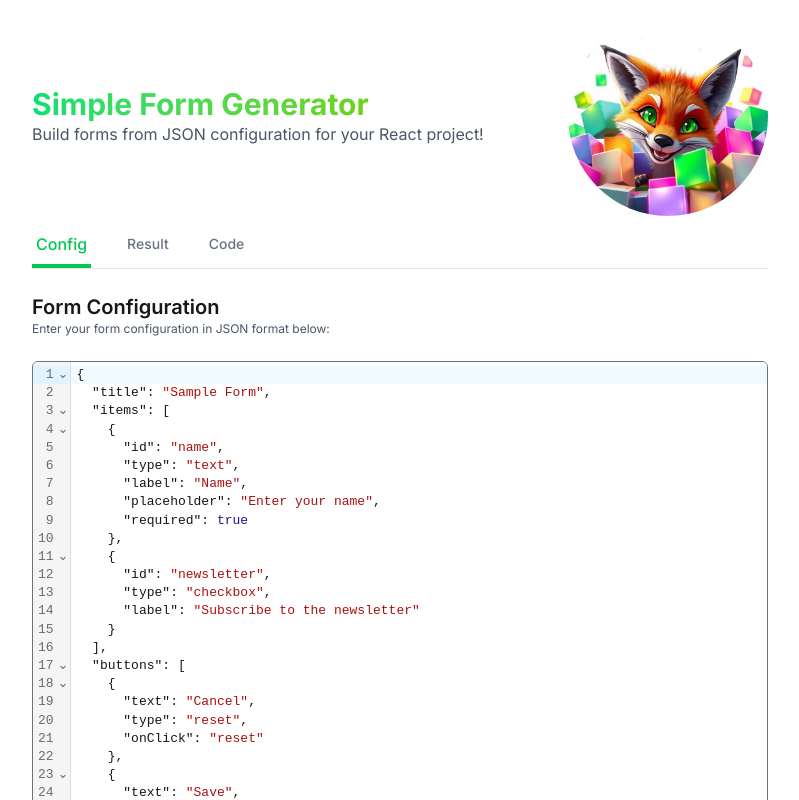
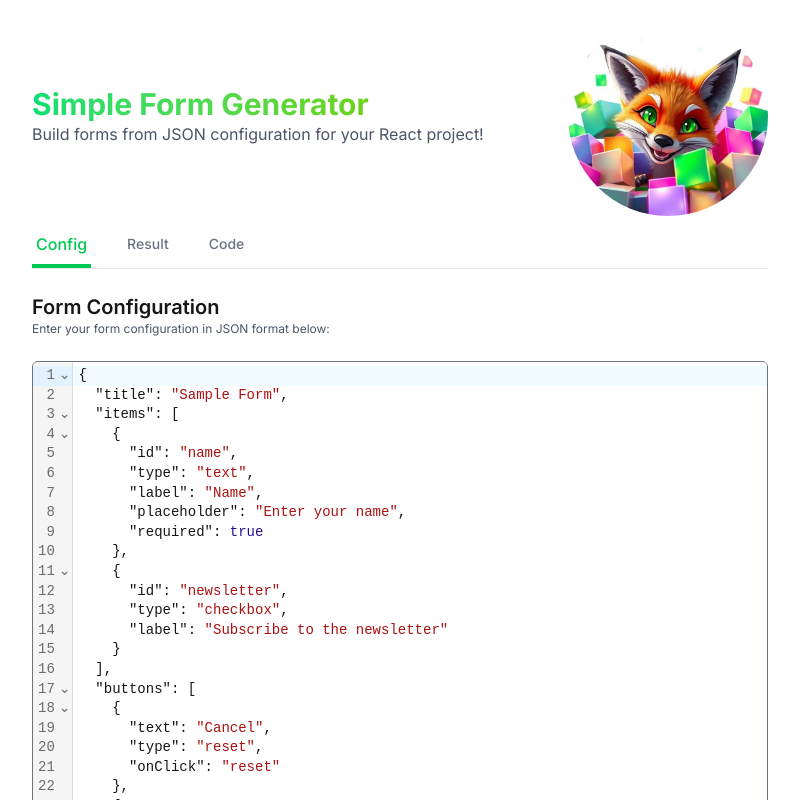
Before and after one commit to hstastna/simple-form-generator, a Next.js app: page / in a window 1280 px wide. Shown: the top 800 px of the page, without its empty margins (240-1039 px from the left). Built offline with nearby package versions, Linux system fonts and the light colour scheme.

Commit message:
fix: set 14px font size in the code editors and the form data
The Config and Code tab editors used the 13px browser default.
The Result tab form data used 16px.

```diff
--- a/src/components/tabs/CodeTab/CodeTab.tsx
+++ b/src/components/tabs/CodeTab/CodeTab.tsx
@@ -118,7 +118,7 @@ export const CodeTab: FC = () => {
               'aria-describedby': codeHintId,
             }),
           ]}
-          className="max-h-128 overflow-auto rounded-b-md focus-within:[outline-style:auto] focus-within:-outline-offset-2 [&_.cm-editor.cm-focused]:outline-none!"
+          className="max-h-128 overflow-auto rounded-b-md text-sm focus-within:[outline-style:auto] focus-within:-outline-offset-2 [&_.cm-editor.cm-focused]:outline-none!"
           theme={isDarkMode ? 'dark' : 'light'}
           onKeyDown={(event) => {
             if (event.key === 'Escape') {
--- a/src/components/tabs/ConfigTab/ConfigTab.tsx
+++ b/src/components/tabs/ConfigTab/ConfigTab.tsx
@@ -39,7 +39,7 @@ export const ConfigTab: FC = () => {
               'aria-invalid': parseError ? 'true' : 'false',
             }),
           ]}
-          className="h-128 border border-gray-500 rounded-md overflow-auto focus-within:[outline-style:auto] focus-within:outline-offset-2 [&_.cm-editor.cm-focused]:outline-none! dark:border-gray-400"
+          className="h-128 border border-gray-500 rounded-md overflow-auto text-sm focus-within:[outline-style:auto] focus-within:outline-offset-2 [&_.cm-editor.cm-focused]:outline-none! dark:border-gray-400"
           theme={isDarkMode ? 'dark' : 'light'}
           onChange={setJsonConfig}
           onKeyDown={(event) => {
--- a/src/components/tabs/ResultTab/components/FormData.tsx
+++ b/src/components/tabs/ResultTab/components/FormData.tsx
@@ -11,7 +11,7 @@ export const FormData: FC<FormDataProps> = ({ formData }) => (
     </h3>
 
     <pre
-      className="border border-gray-500 p-4 rounded overflow-x-auto dark:border-gray-400"
+      className="border border-gray-500 p-4 rounded overflow-x-auto text-sm dark:border-gray-400"
       role="region"
       aria-label="Submitted form data in JSON format"
       tabIndex={0}
```
